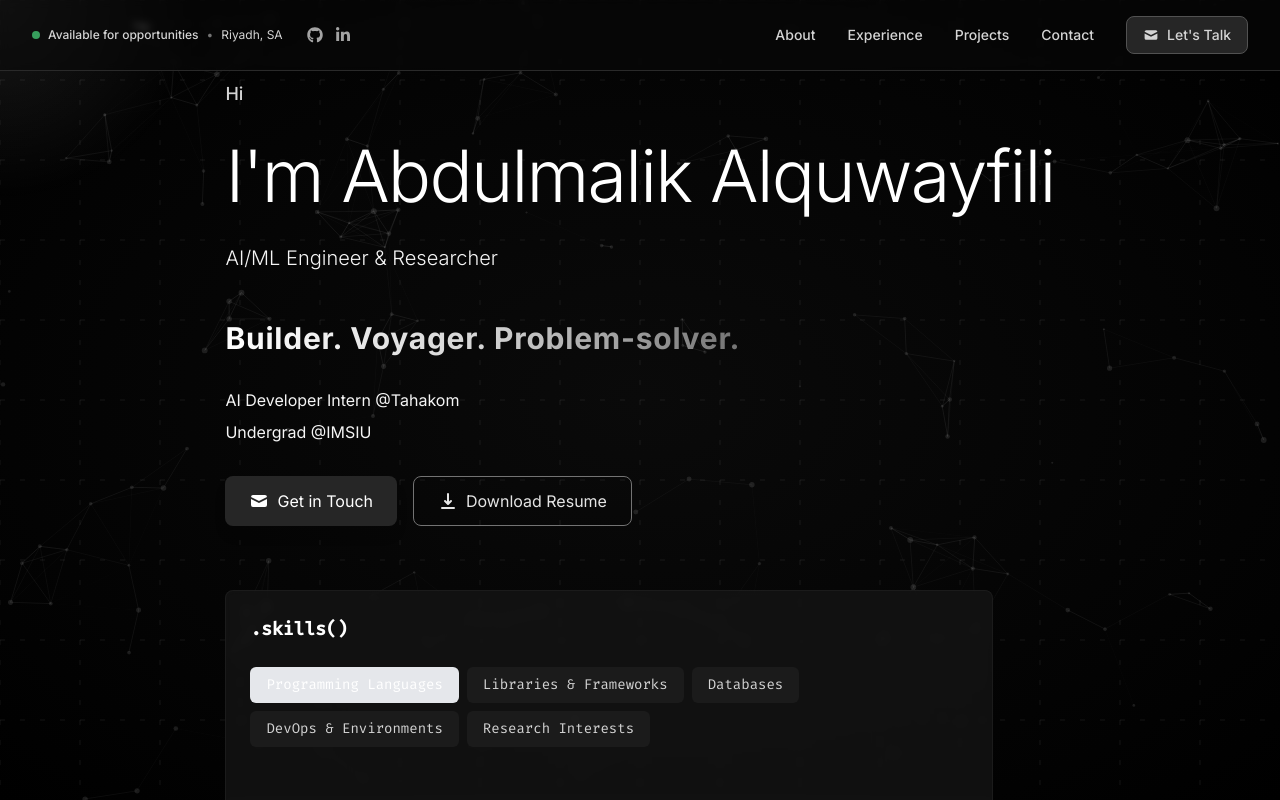
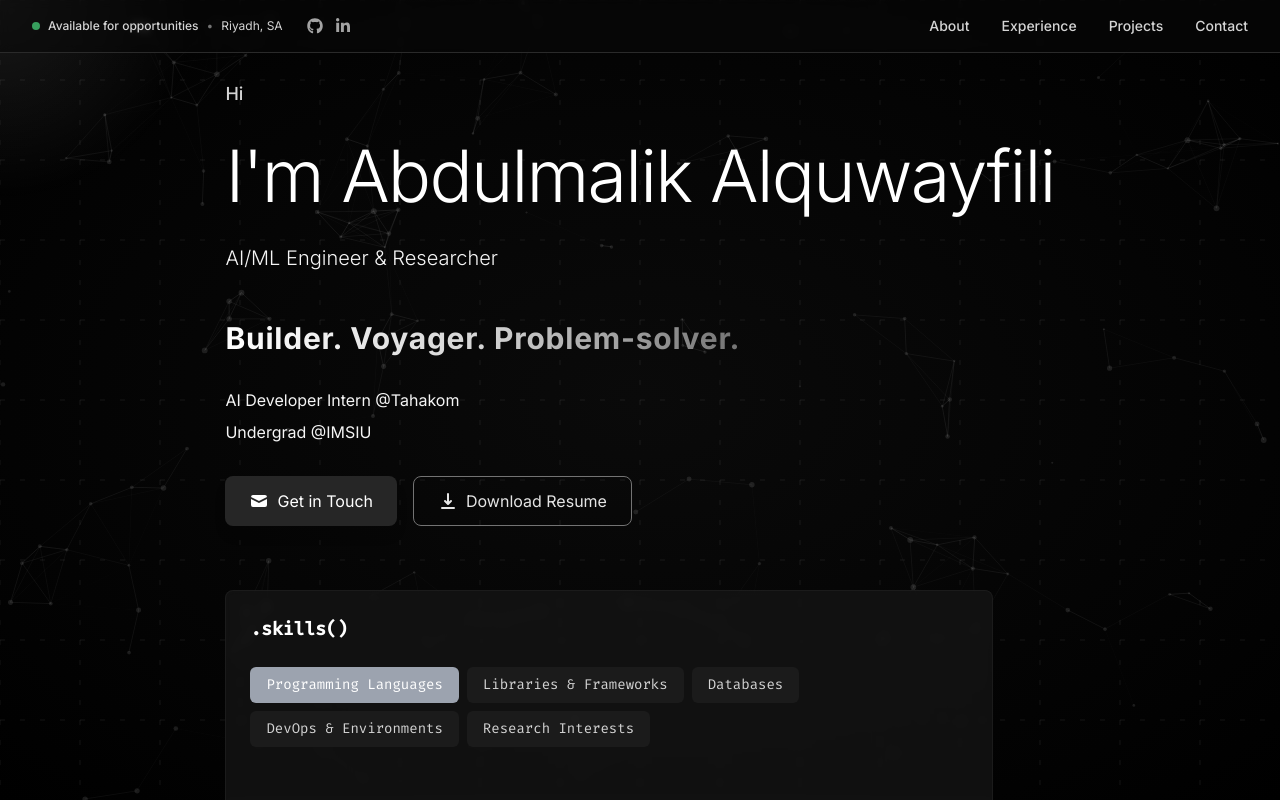
Before and after one commit to AbdulmalikDS/Portofolio, a React (Vite) app: page /#/ in a window 1280 px wide. Shown: the top 800 px of the page. Built offline with nearby package versions, Linux system fonts and the light colour scheme.

Commit message:
Remove redundant 'Let's Talk' button from navigation - cleaner header design

```diff
--- a/src/components/sections/InteractiveSkills.jsx
+++ b/src/components/sections/InteractiveSkills.jsx
@@ -13,12 +13,12 @@ export const InteractiveSkills = () => {
       categories: {
         programming: {
           name: 'Programming Languages',
-          color: '#e5e7eb',
+          color: '#9ca3af',
           skills: ['Python', 'Java', 'JavaScript', 'C++', 'SQL', 'Git', 'CUDA', 'R', 'Rust', 'PHP']
         },
         libraries: {
           name: 'Libraries & Frameworks',
-          color: '#d1d5db',
+          color: '#9ca3af',
           skills: ['Transformers', 'TensorFlow', 'PyTorch', 'Keras', 'Scikit-learn', 'NLTK', 'OpenCV', 'Pandas', 'NumPy', 'Matplotlib', 'Seaborn', 'FastAPI', 'OpenAI','Ollama', 'Pydantic', 'LangChain', 'BERT', 'APIs', 'JSON', 'wandb']
         },
         databases: {
@@ -28,12 +28,12 @@ export const InteractiveSkills = () => {
         },
         devops: {
           name: 'DevOps & Environments',
-          color: '#6b7280',
+          color: '#9ca3af',
           skills: ['Linux', 'Ubuntu', 'Docker', 'Conda', 'Notebooks', 'Colab', 'Postman', 'cURL']
         },
         concepts: {
           name: 'Research Interests',
-          color: '#4b5563',
+          color: '#9ca3af',
           skills: ['AGI', 'Agentic AI', 'MCPs', 'CNNs', 'RNNs', 'Attention', 'RLHF', 'PPO', 'DQN', 'Policy Gradients', 'LLMOps', 'MLOps', 'GenAI', 'Quantum Computing']
         }
       }
--- a/src/pages/Portfolio.jsx
+++ b/src/pages/Portfolio.jsx
@@ -334,16 +334,6 @@ const Portfolio = () => {
                 </button>
               ))}
             </div>
-
-            {/* CTA Button */}
-            <a
-              href="mailto:af.alquwayfili@gmail.com"
-              className="inline-flex items-center px-4 py-2 border rounded-lg text-sm font-medium transition-all duration-200 bg-gray-800 border-gray-600 text-gray-300 hover:bg-white hover:text-black hover:border-white"
-            >
-              <HiMail className="w-4 h-4 mr-2" />
-              <span className="hidden sm:inline">Let's Talk</span>
-              <span className="sm:hidden">Contact</span>
-            </a>
           </div>
         </div>
       </div>
```
Also changed, not shown: 5 other files (tests, documents, lock files or other folders).
